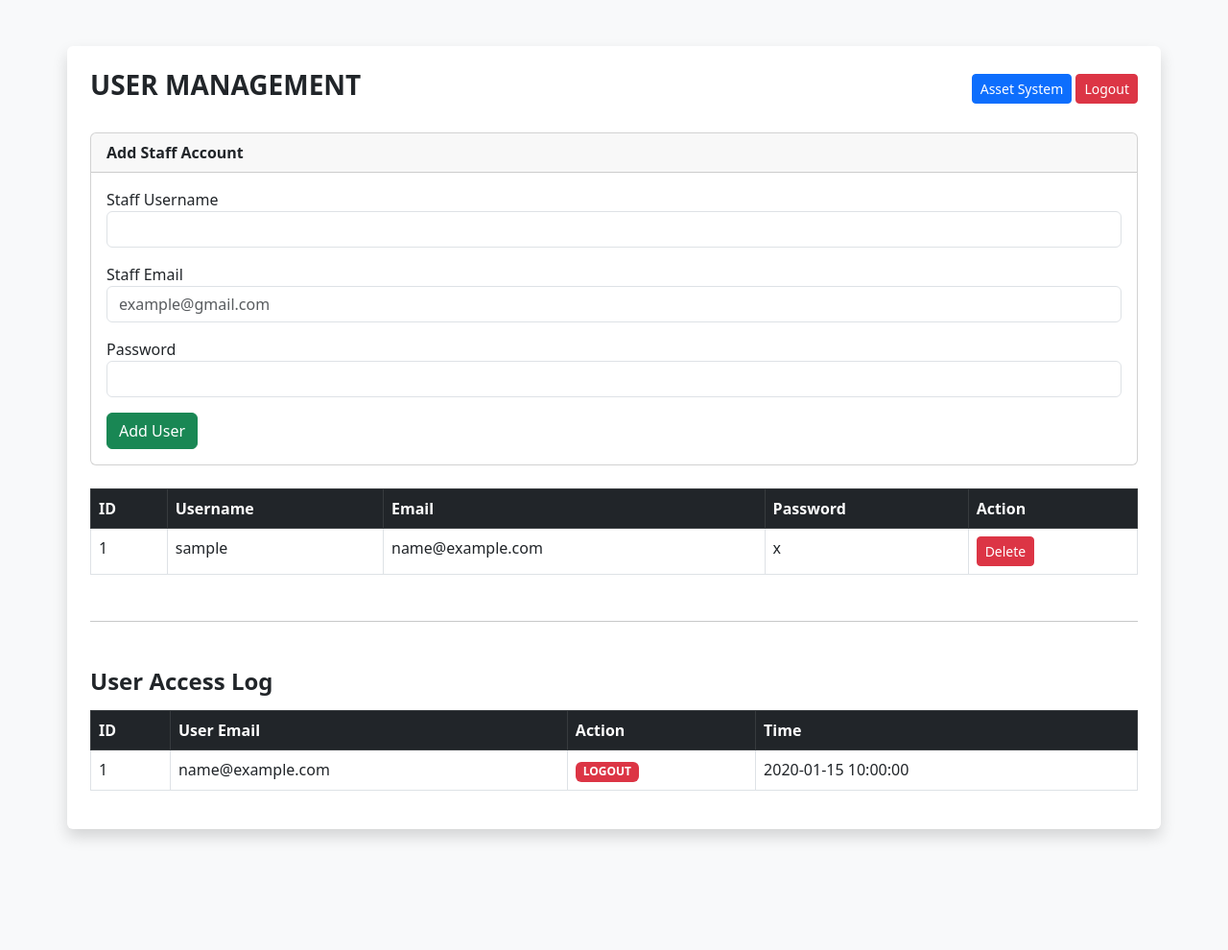
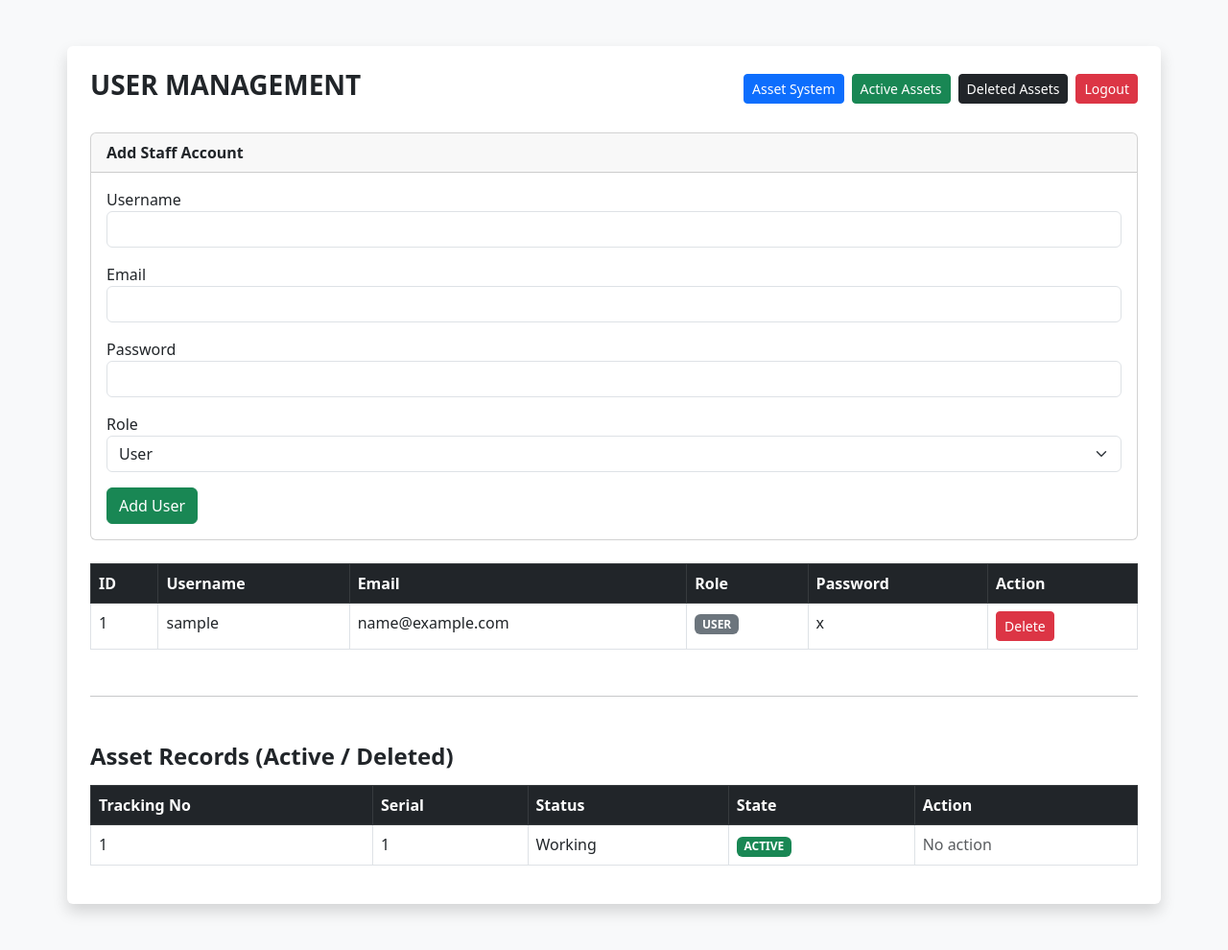
Before and after one commit to Fakhrul0029/Asset-Tracker-System-New-, a Python web app: template templates/admin.html in a window 1280 px wide. Shown: the whole page at 96% size. Before the commit the page ends 875 px from the top, so only its background shows below. Run offline with Jinja, Linux system fonts and the light colour scheme; the template is opened without the code that fills it: most values are stand-ins (such as "Sample title", 1, 10 or a date in 2020).

Commit message:
Refactor admin.html for improved structure and clarity

```diff
--- a/templates/admin.html
+++ b/templates/admin.html
@@ -21,37 +21,39 @@
             USER MANAGEMENT
         </h3>
 
-        <div>
+        <div class="d-flex gap-2">
 
             <a href="/"
                class="btn btn-primary btn-sm">
+               Asset System
+            </a>
 
-               Asset System
+            <a href="/admin"
+               class="btn btn-success btn-sm">
+               Active Assets
+            </a>
 
+            <a href="/admin?show_deleted=true"
+               class="btn btn-dark btn-sm">
+               Deleted Assets
             </a>
 
             <a href="/logout"
                class="btn btn-danger btn-sm">
-
                Logout
-
             </a>
 
         </div>
 
     </div>
 
-    <!-- FLASH MESSAGE -->
+    <!-- FLASH -->
     {% with messages = get_flashed_messages() %}
         {% if messages %}
             {% for m in messages %}
-
-            <div class="alert alert-info">
-
-                {{ m }}
-
-            </div>
-
+                <div class="alert alert-info">
+                    {{ m }}
+                </div>
             {% endfor %}
         {% endif %}
     {% endwith %}
@@ -60,60 +62,38 @@
     <div class="card mb-4">
 
         <div class="card-header fw-bold">
-
             Add Staff Account
-
         </div>
 
         <div class="card-body">
 
-            <form method="POST"
-                  action="/add_user">
+            <form method="POST" action="/add_user">
 
                 <div class="mb-3">
-
-                    <label>
-                        Staff Username
-                    </label>
-
-                    <input type="text"
-                           name="username"
-                           class="form-control"
-                           required>
-
+                    <label>Username</label>
+                    <input type="text" name="username" class="form-control" required>
                 </div>
 
                 <div class="mb-3">
-
-                    <label>
-                        Staff Email
-                    </label>
-
-                    <input type="email"
-                           name="email"
-                           class="form-control"
-                           placeholder="example@gmail.com"
-                           required>
-
+                    <label>Email</label>
+                    <input type="email" name="email" class="form-control" required>
                 </div>
 
                 <div class="mb-3">
+                    <label>Password</label>
+                    <input type="text" name="password" class="form-control" required>
+                </div>
 
-                    <label>
-                        Password
-                    </label>
-
-                    <input type="text"
-                           name="password"
-                           class="form-control"
-                           required>
-
+                <div class="mb-3">
+                    <label>Role</label>
+                    <select name="role" class="form-select">
+                        <option value="user">User</option>
+                        <option value="admin">Admin</option>
+                    </select>
                 </div>
 
                 <button class="btn btn-success">
-
                     Add User
-
                 </button>
 
             </form>
@@ -126,17 +106,14 @@
     <table class="table table-bordered table-hover">
 
         <thead class="table-dark">
-
             <tr>
-
                 <th>ID</th>
                 <th>Username</th>
                 <th>Email</th>
+                <th>Role</th>
                 <th>Password</th>
                 <th>Action</th>
-
             </tr>
-
         </thead>
 
         <tbody>
@@ -146,10 +123,16 @@
             <tr>
 
                 <td>{{ user.id }}</td>
+                <td>{{ user.username }}</td>
+                <td>{{ user.email }}</td>
 
-                <td>{{ user.username }}</td>
-
-                <td>{{ user.email }}</td>
+                <td>
+                    {% if user.role == 'admin' %}
+                        <span class="badge bg-danger">ADMIN</span>
+                    {% else %}
+                        <span class="badge bg-secondary">USER</span>
+                    {% endif %}
+                </td>
 
                 <td>{{ user.password }}</td>
 
@@ -157,15 +140,10 @@
 
                     {% if user.username != 'admin' %}
 
-                    <form method="POST"
-                          action="/delete_user/{{ user.id }}">
-
+                    <form method="POST" action="/delete_user/{{ user.id }}">
                         <button class="btn btn-danger btn-sm">
-
                             Delete
-
                         </button>
-
                     </form>
 
                     {% endif %}
@@ -180,63 +158,58 @@
 
     </table>
 
-    <!-- ACCESS LOG -->
     <hr class="my-5">
 
+    <!-- DELETED ASSETS -->
     <h4 class="fw-bold mb-3">
-
-        User Access Log
-
+        Asset Records (Active / Deleted)
     </h4>
 
     <table class="table table-bordered table-hover">
 
         <thead class="table-dark">
-
             <tr>
-
-                <th>ID</th>
-                <th>User Email</th>
+                <th>Tracking No</th>
+                <th>Serial</th>
+                <th>Status</th>
+                <th>State</th>
                 <th>Action</th>
-                <th>Time</th>
-
             </tr>
-
         </thead>
 
         <tbody>
 
-            {% for log in access_logs %}
+            {% for asset in assets %}
 
             <tr>
 
-                <td>{{ log.id }}</td>
+                <td>{{ asset.tracking_number }}</td>
+                <td>{{ asset.serial_number }}</td>
+                <td>{{ asset.status }}</td>
 
-                <td>{{ log.user_email }}</td>
+                <td>
+                    {% if asset.is_deleted %}
+                        <span class="badge bg-danger">DELETED</span>
+                    {% else %}
+                        <span class="badge bg-success">ACTIVE</span>
+                    {% endif %}
+                </td>
 
                 <td>
 
-                    {% if log.action == 'LOGIN' %}
+                    {% if asset.is_deleted %}
 
-                        <span class="badge bg-success">
-
-                            LOGIN
-
-                        </span>
+                    <form method="POST" action="/restore/{{ asset.id }}">
+                        <button class="btn btn-success btn-sm">
+                            Restore
+                        </button>
+                    </form>
 
                     {% else %}
-
-                        <span class="badge bg-danger">
-
-                            LOGOUT
-
-                        </span>
-
+                        <span class="text-muted">No action</span>
                     {% endif %}
 
                 </td>
-
-                <td>{{ log.created_at }}</td>
 
             </tr>
 
```
